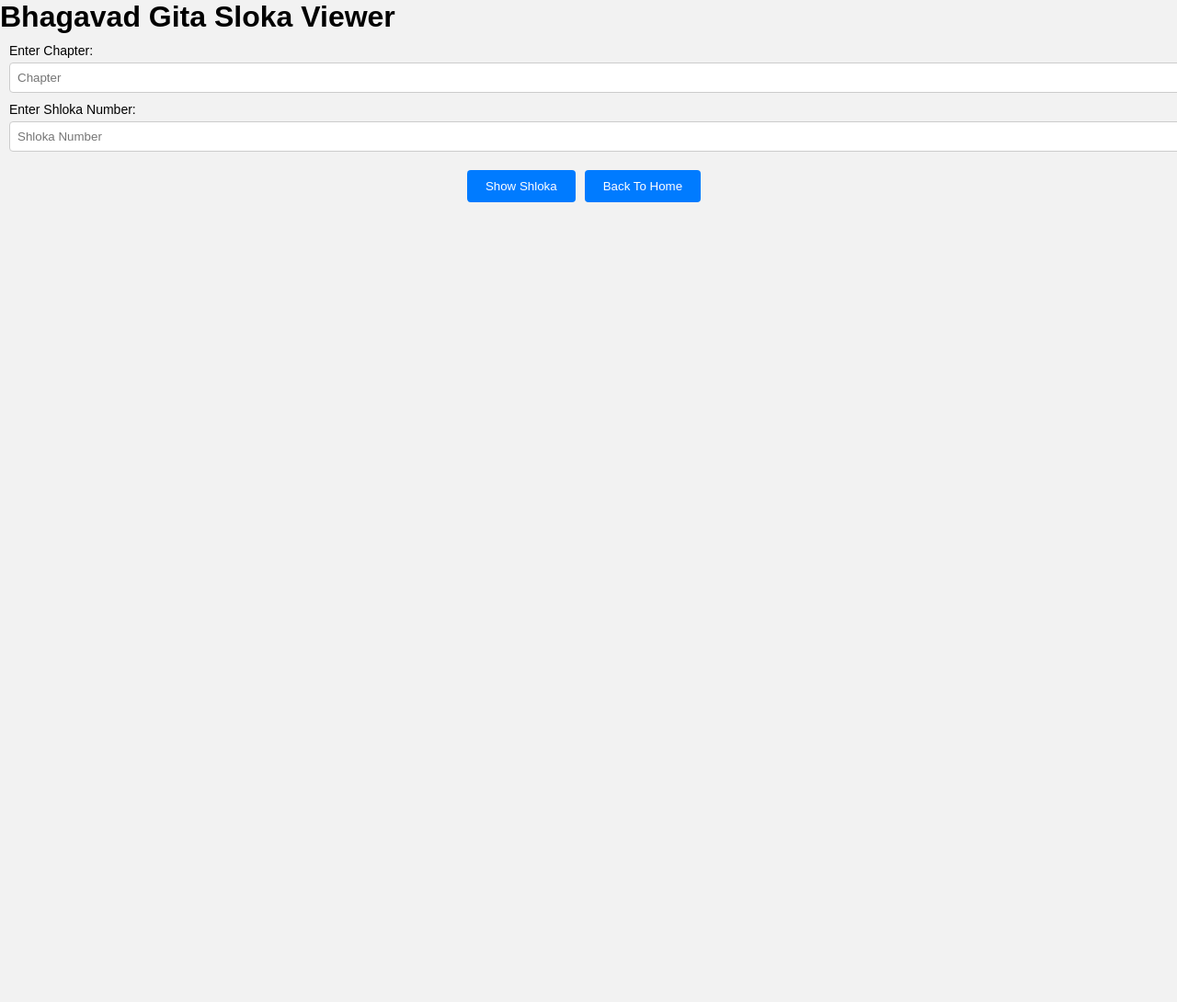
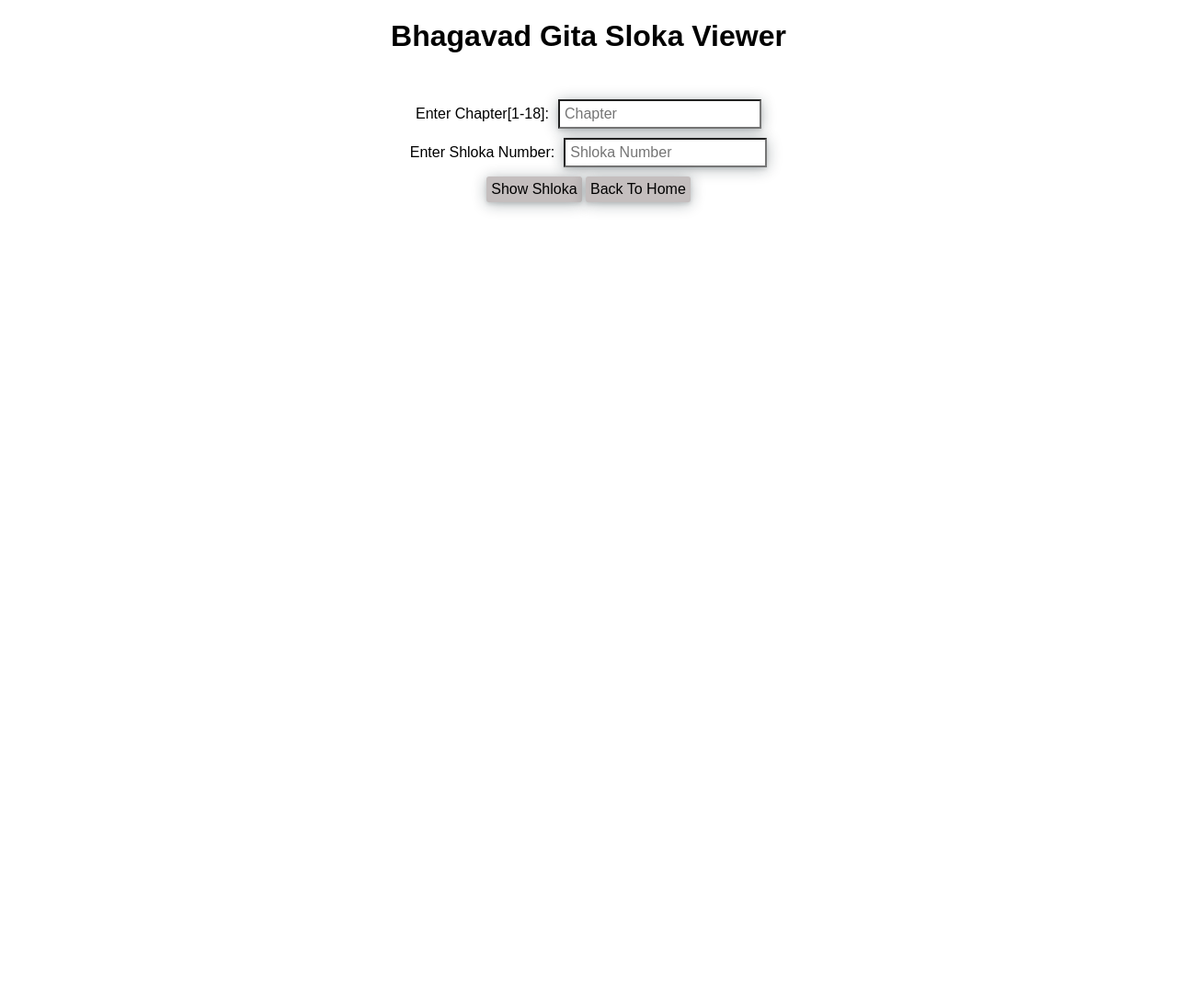
Before and after one commit to x0tic0p/x0tic0p.github.io, a PHP site: page /shloka/ in a window 1280 px wide. Shown: the whole page at 92% size. After the commit the page ends 230 px from the top, so only its background shows below. Run offline with PHP 8.4, Linux system fonts and the light colour scheme.

Commit message:
major shloka section change

```diff
--- a/gita/css/sl-css.css
+++ b/gita/css/sl-css.css
@@ -1,100 +1,52 @@
-/* Reset some default browser styles */
-body, h1, h2, h3, p, ul, li, button {
-    margin: 0;
-    padding: 0;
+body {
+    font-family: Arial, sans-serif;
+    text-align: center;
 }
 
-/* Set a background color for the body */
-body {
-    background-color: #f2f2f2;
-    font-family: Arial, sans-serif;
+#inputContainer {
+    margin-top: 50px;
 }
 
-/* Style the header */
-header {
-    background-color: #007bff; /* Header background color */
-    color: #fff; /* Header text color */
-    padding: 20px; /* Add some padding to the header */
-    text-align: center; /* Center-align header content */
+.input-group {
+    margin: 10px;
+    display: flex;
+    align-items: center;
+    justify-content: center;
 }
 
-/* Style the h1 element inside the header */
-header h1 {
-    font-size: 24px; /* Adjust the font size */
-    margin-bottom: 10px; /* Add some space below the heading */
+.input-group label {
+    margin-right: 10px;
 }
 
-/* Style the input container */
-.input-container {
-    display: flex; /* Display inputs in a row */
-    flex-wrap: wrap; /* Allow inputs to wrap to the next line on smaller screens */
-    justify-content: center; /* Center-align input elements */
+#chapterInput, #shlokaInput{
+    padding: 5px;
+    font-size: 16px;
+    box-shadow: rgba(14, 30, 37, 0.12) 0px 2px 4px 0px, rgba(14, 30, 37, 0.32) 0px 2px 16px 0px;
 }
 
-/* Style input groups */
-.input-group {
-    margin: 10px; /* Add some spacing around input groups */
+#submitButton{
+    padding: 5px;
+    font-size: 16px;
+    box-shadow: rgba(14, 30, 37, 0.12) 0px 2px 4px 0px, rgba(14, 30, 37, 0.32) 0px 2px 16px 0px;
+    border: none;
+    background-color: rgb(196, 190, 190);
+    border-radius: 3px;
+}
+#submitButton:hover{
+    box-shadow: rgba(0, 0, 0, 0.56) 0px 22px 70px 4px;
 }
 
-/* Style input labels */
-.input-group label {
-    display: block; /* Display labels as blocks */
-    font-size: 14px; /* Adjust label font size */
-    margin-bottom: 5px; /* Add some space below labels */
+#slokaFrame {
+    margin-top: 20px;
+    width: 100%;
+    height: 600px;
+    border: none;
 }
 
-/* Style input elements */
-.input-group input {
-    width: 100%; /* Make inputs take full width of their container */
-    padding: 8px; /* Add some padding to inputs */
-    border: 1px solid #ccc; /* Add a border to inputs */
-    border-radius: 4px; /* Round the corners of inputs */
+@media screen and (max-width: 768px) {
+
+    #slokaFrame {
+        width: 100%;
+        height: 400px;
+    }
 }
-
-/* Style buttons */
-.btns {
-    display: flex; /* Display buttons in a row */
-    justify-content: center; /* Center-align buttons */
-    margin-top: 20px; /* Add some spacing above buttons */
-}
-
-/* Style the "Show Shloka" button */
-#submitButton {
-    background-color: #007bff; /* Button background color */
-    color: #fff; /* Button text color */
-    padding: 10px 20px; /* Add padding to the button */
-    border: none; /* Remove button border */
-    border-radius: 4px; /* Round the corners of the button */
-    cursor: pointer; /* Add a pointer cursor to the button */
-    margin-right: 10px; /* Add spacing to the right of the button */
-}
-
-/* Style the "Back To Home" button */
-#backButton {
-    background-color: #333; /* Button background color */
-    color: #fff; /* Button text color */
-    padding: 10px 20px; /* Add padding to the button */
-    border: none; /* Remove button border */
-    border-radius: 4px; /* Round the corners of the button */
-    cursor: pointer; /* Add a pointer cursor to the button */
-}
-
-/* Style the iframe container */
-#iframeContainer {
-    margin-top: 50px;
-    position: relative;
-    padding-bottom: 56.25%; /* 16:9 aspect ratio for responsive iframe */
-    overflow: hidden;
-    max-width: 100%; /* Ensure the iframe doesn't exceed its container */
-    height: 100px;
-}
-
-/* Style the iframe itself */
-#iframeContainer iframe {
-    position: absolute;
-    top: 0;
-    left: 0;
-    width: 100%;
-    height: 100%;
-    border: none; /* Remove iframe border */
-}
--- a/gita/js/sl-script.js
+++ b/gita/js/sl-script.js
@@ -1,8 +1,6 @@
-const chapterInput = document.getElementById('chapterInput');
-        const shlokaInput = document.getElementById('shlokaInput');
-        const submitButton = document.getElementById('submitButton');
-        const slokaFrame = document.getElementById('slokaFrame');
-
+document.addEventListener("DOMContentLoaded", function () {
+    const submitButton = document.getElementById("submitButton");
+    const slokaContainer = document.getElementById("slokaContainer");
     const chapterShlokas = {
         1: 47,
         2: 72,
@@ -24,27 +22,44 @@
         18: 78
     };
 
+    submitButton.addEventListener("click", function () {
+        const chapterInput = parseInt(document.getElementById("chapterInput").value);
+        const shlokaInput = parseInt(document.getElementById("shlokaInput").value);
 
-        submitButton.addEventListener('click', () => {
-            const chapter = chapterInput.value;
-            const shloka = shlokaInput.value;
+        if (chapterInput in chapterShlokas) {
+            const maxVerse = chapterShlokas[chapterInput];
 
-            if (!chapter || !shloka) {
-                alert('Please enter valid chapter and shloka numbers.');
-                return;
+            if (shlokaInput >= 1 && shlokaInput <= maxVerse) {
+                const apiUrl = `https://bhagavadgitaapi.in/slok/${chapterInput}/${shlokaInput}/`;
+
+                fetch(apiUrl)
+                    .then(response => response.json())
+                    .then(data => {
+                        const chapter = data.chapter;
+                        const verse = data.verse;
+                        const sloka = data.slok;
+                        const transliteration = data.transliteration;
+                        const author = data.tej.author;
+                        const ht = data.tej.ht;
+
+                        const slokaHtml = `
+                            <p><strong>अध्याय ${chapter}, श्लोक ${verse}:</strong></p>
+                            <p><b>${sloka}</b></p>
+                            <p><b>Transliteration: ${transliteration}</b></p>
+                            <p><b>Hindi: ${ht}</b></p>
+                        `;
+
+                        slokaContainer.innerHTML = slokaHtml;
+                    })
+                    .catch(error => {
+                        console.error("Error fetching data:", error);
+                        slokaContainer.innerHTML = "<p>Error fetching sloka. Please try again.</p>";
+                    });
+            } else {
+                window.alert(`Invalid shloka number for Chapter ${chapterInput}. Please enter a shloka number between 1 and ${maxVerse}.`);
             }
-
-            const chapterShlokaCount = chapterShlokas[chapter];
-            if (!chapterShlokaCount) {
-                alert('Invalid chapter number.');
-                return;
+        } else {
+            window.alert("Invalid chapter number. Please enter a valid chapter number.");
         }
-
-            if (shloka > chapterShlokaCount || shloka <= 0) {
-                alert(`Please enter a valid shloka number between 1 and ${chapterShlokaCount}.`);
-                return;
-            }
-
-            const url = `https://bhagavadgitaapi.in/slok/${chapter}/${shloka}/gita.svg`;
-            slokaFrame.src = url;
     });
+});
--- a/gita/shloka/index.html
+++ b/gita/shloka/index.html
@@ -1,6 +1,5 @@
 <!DOCTYPE html>
 <html lang="en">
-
 <head>
     <meta charset="UTF-8">
     <meta name="viewport" content="width=device-width, initial-scale=1.0">
@@ -8,33 +7,21 @@
     <link rel="stylesheet" href="../css/sl-css.css">
     <link rel="icon" type="image/x-icon" href="../favicon.png">
 </head>
-
 <body>
-    <div class="header">
     <h1>Bhagavad Gita Sloka Viewer</h1>
     <div id="inputContainer">
         <div class="input-group">
-
-                <label for="chapterInput">Enter Chapter:</label>
+            <label for="chapterInput">Enter Chapter[1-18]:</label>
             <input type="number" id="chapterInput" placeholder="Chapter">
         </div>
         <div class="input-group">
             <label for="shlokaInput">Enter Shloka Number:</label>
             <input type="number" id="shlokaInput" placeholder="Shloka Number">
         </div>
-
-        </div>
-        <div class="btns">
         <button id="submitButton">Show Shloka</button>
         <a href="../"><button id="submitButton">Back To Home</button></a>
     </div>
-
-    </div>
-    <div id="iframeContainer">
-        <iframe id="slokaFrame"></iframe>
-    </div>
-
+    <div id="slokaContainer"></div>
     <script src="../js/sl-script.js"></script>
 </body>
-
 </html>
```
Lines whose indentation alone changed are shown as unchanged.
